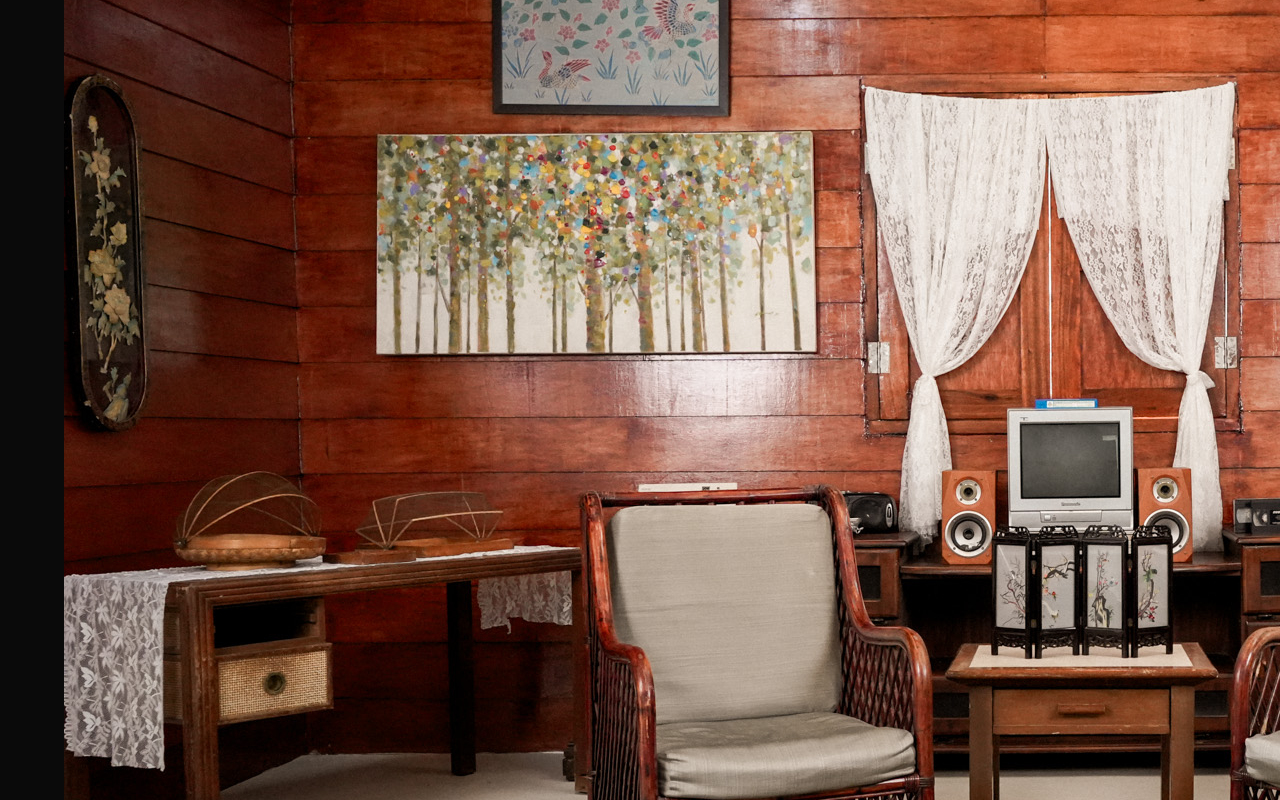
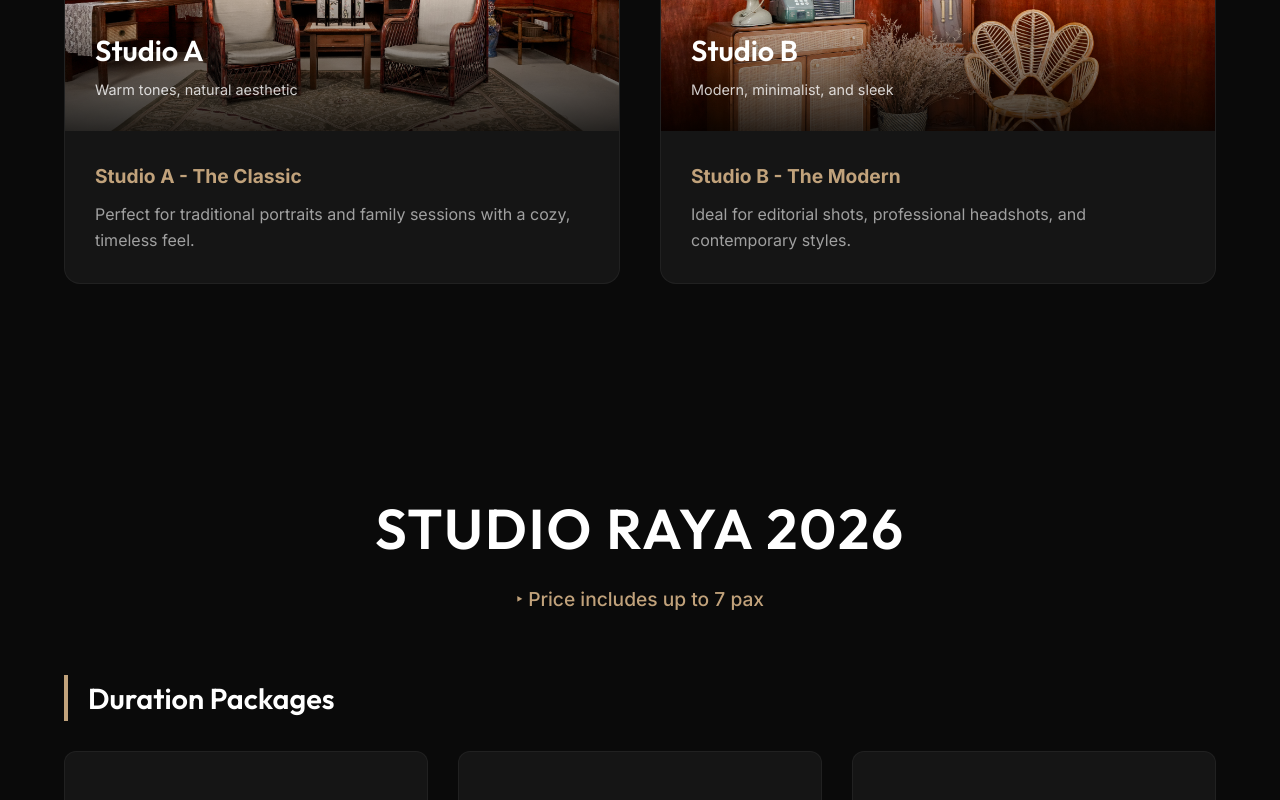
Before and after one commit to TeenagerzGuru/LensIA-studio, a React (Vite) app: page / in a window 1280 px wide. Shown: the part 1260-2060 px from the top of the page. Built offline with nearby package versions, Linux system fonts and the light colour scheme.

Commit message:
Add styles for studio preview and services sections

```diff
--- a/src/App.css
+++ b/src/App.css
@@ -115,6 +115,95 @@
   margin: 40px 0 30px;
   border-left: 4px solid var(--primary);
   padding-left: 20px;
+}
+
+/* Studio Preview */
+.studio-preview {
+  padding: 100px 5%;
+}
+
+.studio-grid {
+  display: grid;
+  grid-template-columns: repeat(auto-fit, minmax(400px, 1fr));
+  gap: 40px;
+  margin-top: 40px;
+}
+
+.studio-card {
+  background: var(--bg-card);
+  border-radius: 16px;
+  overflow: hidden;
+  transition: var(--transition);
+  border: 1px solid rgba(255, 255, 255, 0.05);
+}
+
+.studio-card:hover {
+  transform: translateY(-10px);
+  box-shadow: 0 30px 60px rgba(0, 0, 0, 0.5);
+  border-color: var(--primary);
+}
+
+.studio-image {
+  position: relative;
+  height: 300px;
+  overflow: hidden;
+}
+
+.studio-image img {
+  width: 100%;
+  height: 100%;
+  object-fit: cover;
+  transition: transform 0.5s ease;
+}
+
+.studio-card:hover .studio-image img {
+  transform: scale(1.1);
+}
+
+.studio-overlay {
+  position: absolute;
+  bottom: 0;
+  left: 0;
+  width: 100%;
+  padding: 30px;
+  background: linear-gradient(to top, rgba(0, 0, 0, 0.8), transparent);
+  color: white;
+}
+
+.studio-overlay h3 {
+  font-size: 1.8rem;
+  margin-bottom: 5px;
+}
+
+.studio-overlay p {
+  font-size: 0.9rem;
+  opacity: 0.8;
+}
+
+.studio-info {
+  padding: 30px;
+}
+
+.studio-info h4 {
+  color: var(--primary);
+  margin-bottom: 10px;
+  font-size: 1.2rem;
+}
+
+.studio-info p {
+  color: var(--text-muted);
+  line-height: 1.6;
+}
+
+@media (max-width: 768px) {
+  .studio-grid {
+    grid-template-columns: 1fr;
+  }
+}
+
+/* Services */
+.services {
+  padding: 100px 5%;
 }
 
 .services-grid {
```
